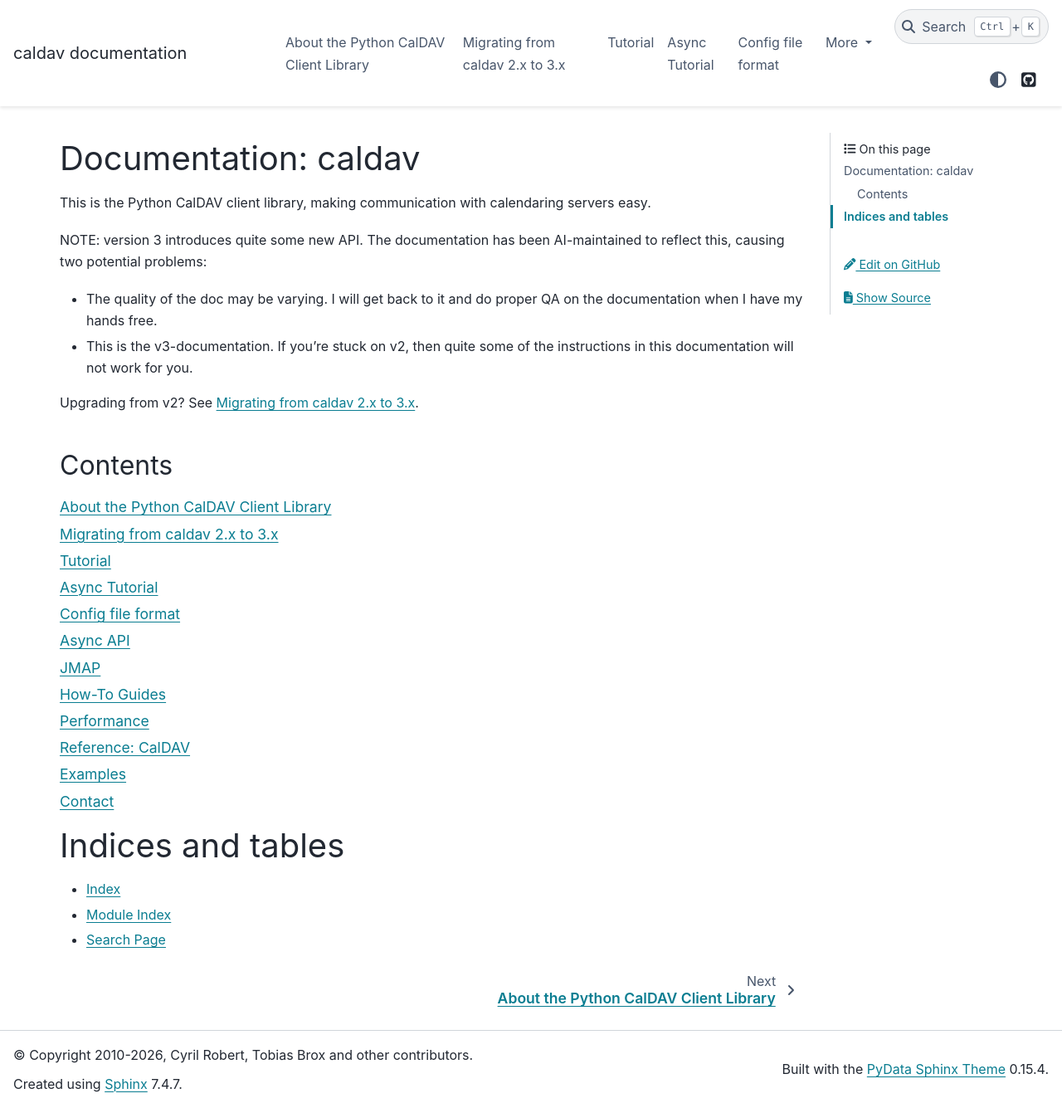
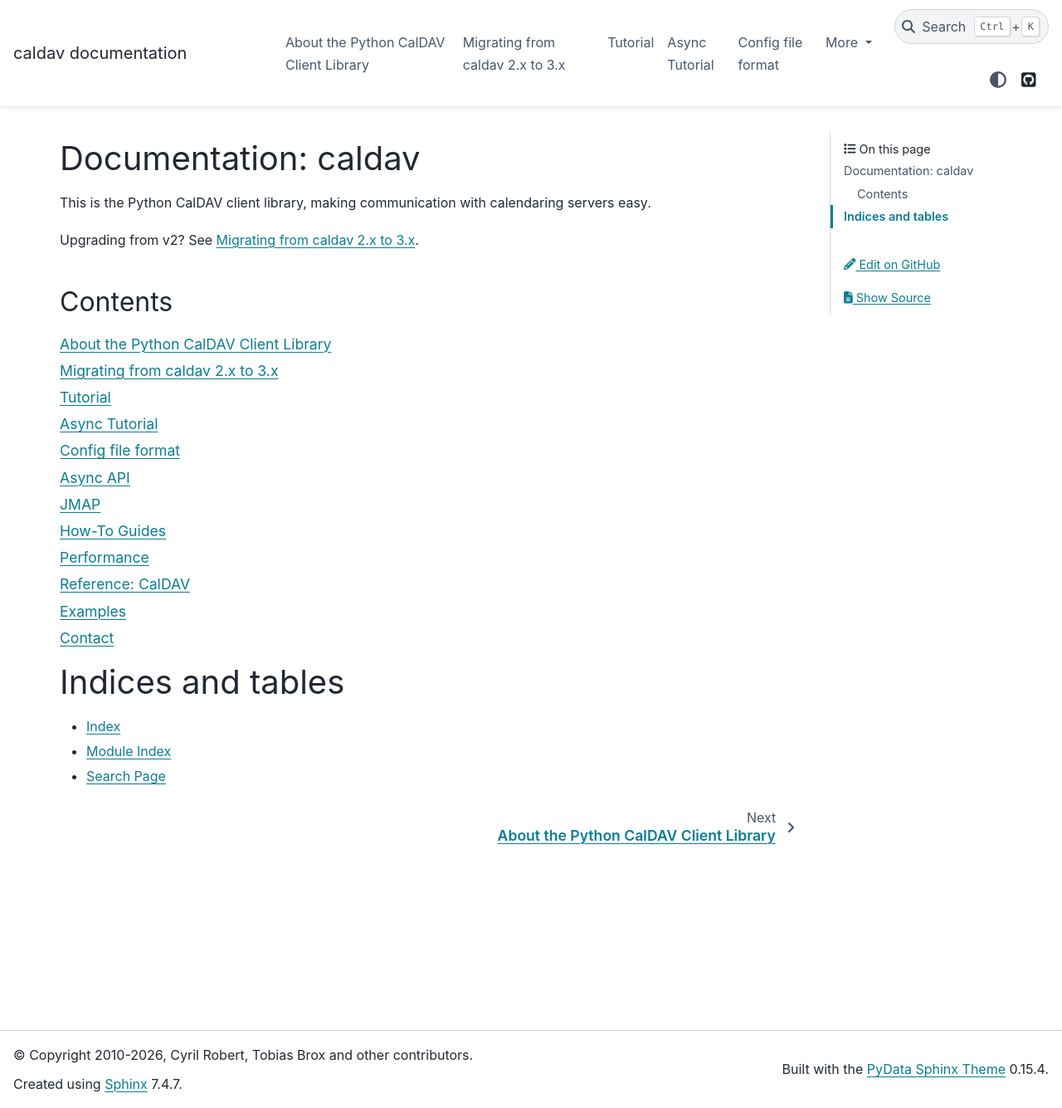
Before and after one commit to python-caldav/caldav, a Sphinx documentation site: the page built from docs/source/index.rst, in a window 1280 px wide and 1335 px high. Shown: the whole window at 83% size. Built offline with Sphinx 7.4.7 and the PyData theme 0.15.4, drawn with Linux system fonts in a browser that asks for light colours; pages that are not in the unit, such as notebooks, are missing from menus; the version number could not be read and is left out.

Commit message:
docs: improving the front page
removed the caveat that the 3.x-documentation is AI-generated.  I think I've done relatively good QA and rewriting efforts on this

```diff
--- a/docs/source/index.rst
+++ b/docs/source/index.rst
@@ -3,11 +3,6 @@
 =================================
 
 This is the Python CalDAV client library, making communication with calendaring servers easy.
-
-NOTE: version 3 introduces quite some new API.  The documentation has been AI-maintained to reflect this, causing two potential problems:
-
-* The quality of the doc may be varying.  I will get back to it and do proper QA on the documentation when I have my hands free.
-* This is the v3-documentation.  If you're stuck on v2, then quite some of the instructions in this documentation will not work for you.
 
 Upgrading from v2?  See :doc:`v3-migration`.
 
```
